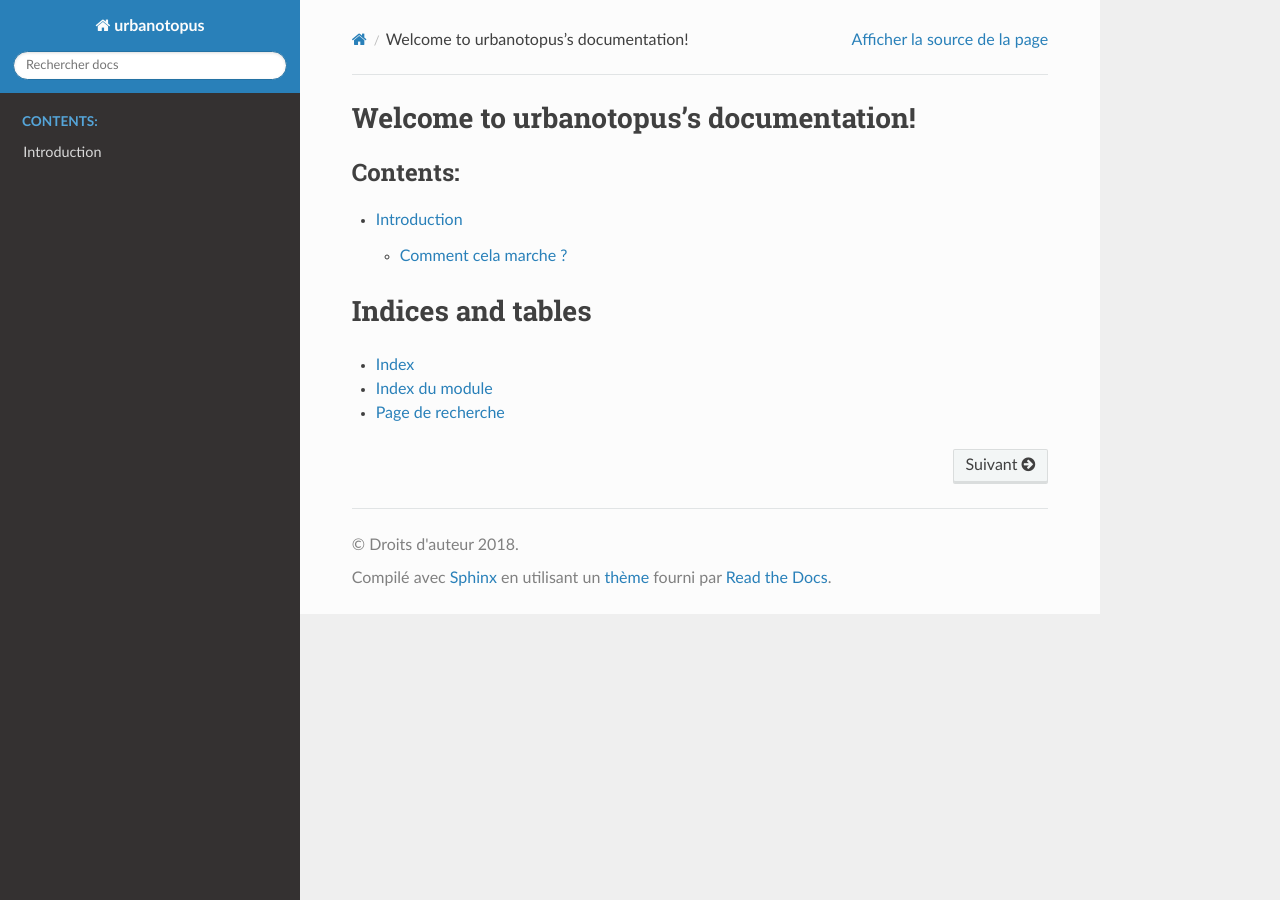
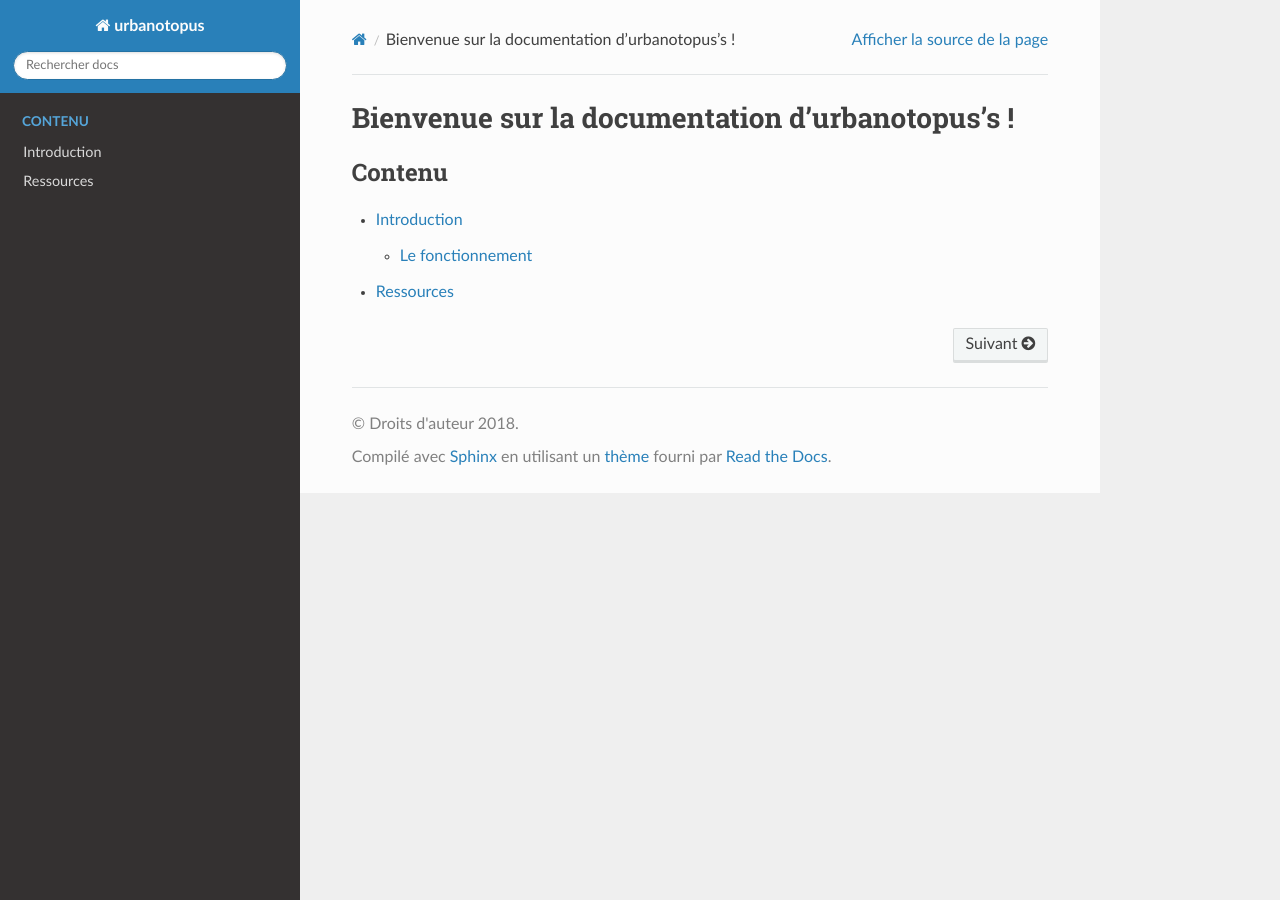
Before and after one commit to Urbanotopus/urbanotopus-docs, a Sphinx documentation site: the page built from source/index.rst, in a window 1280 px wide. Built offline with Sphinx 7.4.7 and the Read the Docs theme 2.0.0, drawn with Linux system fonts in a browser that asks for light colours; formulas are drawn with MathJax 3.

```diff
--- a/source/index.rst
+++ b/source/index.rst
@@ -3,20 +3,12 @@
    You can adapt this file completely to your liking, but it should at least
    contain the root `toctree` directive.
 
-Welcome to urbanotopus's documentation!
-=======================================
+Bienvenue sur la documentation d'urbanotopus's !
+================================================
 
 .. toctree::
-   :maxdepth: 2
-   :caption: Contents:
+    :maxdepth: 2
+    :caption: Contenu
 
-   introduction
-
-
-
-Indices and tables
-==================
-
-* :ref:`genindex`
-* :ref:`modindex`
-* :ref:`search`
+    introduction
+    ressources
--- a/source/introduction.rst
+++ b/source/introduction.rst
@@ -3,14 +3,14 @@ Introduction
 
 
 *Urbanotopus* est un jeu où le joueur se fond dans l'histoire d'un urbaniste
-avec une multitude de choix menant à une infinité de dénouement de l'histoire.
+avec une multitude de choix menant à une infinité de dénouements de l'histoire.
 
 L'objectif de ce jeu est d'apprendre au joueur les implications de chaque choix
 et donc l'important qu'à et que les choix, parfois difficiles de l'urbaniste ont.
 
 
-Comment cela marche ?
----------------------
+Le fonctionnement
+-----------------
 Chaque jour, le joueur est présenté à de nouvelles situations
 ou des situations en continues où le joueur doit prendre une
 ou des actions qui modifient les variables de sa partie.
```
Also changed, not shown: source/ressources.rst (added, +8 -0 lines), .appveyor.yml.
